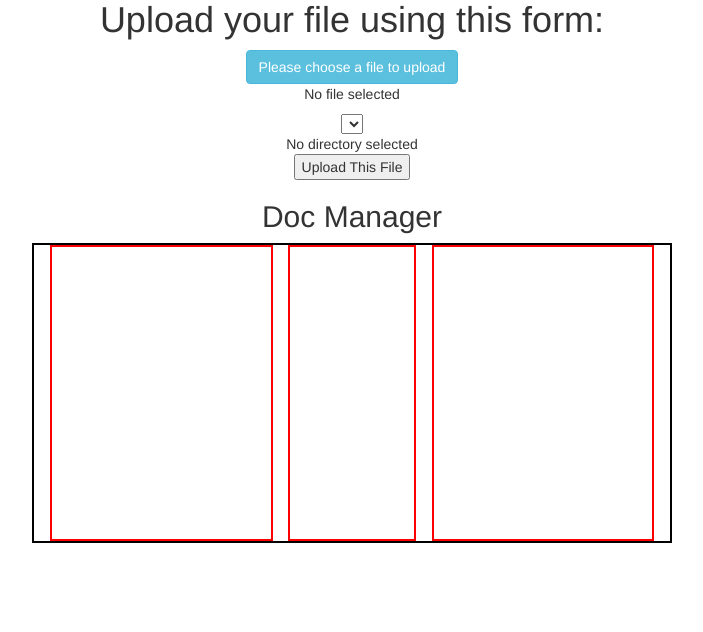
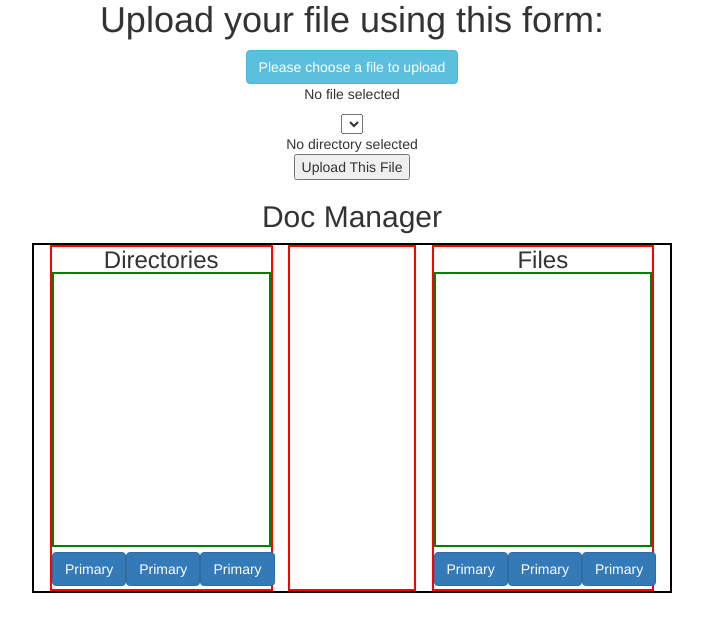
Before and after one commit to jeffreychen2016/Doc-Manager, a PHP site: page /Comdata_Prod/ in a window 1280 px wide. Shown: the part 148-780 px from the top of the page, without its empty margins (288-991 px from the left). Run offline with PHP 8.4, Linux system fonts and the light colour scheme; lists and menus that the app fills with data are empty; some libraries are stand-ins or nearby versions.

Commit message:
revised doc manager layout, and added some styles

```diff
--- a/css/style.css
+++ b/css/style.css
@@ -142,7 +142,7 @@ input[type="file"] {
     margin: auto;
     display: flex;
     justify-content: space-evenly;
-    height: 300px;
+    height: 350px;
 }
 
 #directory_manager {
@@ -159,3 +159,21 @@ input[type="file"] {
     width: 20%;
     border: 2px red solid;
 }
+
+.sub_title {
+    display: block;
+    margin:0px;
+    max-height: 25px;
+    text-align: center;
+}
+
+#directory_manager_form {
+    border: 2px solid green;
+    height: 275px;
+}
+
+.doc_manager_btn_group {
+    margin-top: 5px;
+    display: flex;
+    justify-content: space-evenly;
+}
--- a/index.php
+++ b/index.php
@@ -100,14 +100,31 @@ include 'process.php';
 		<h2 id="doc_manager_title">Doc Manager</h2>
 		<div id="doc_manager_wrapper">
 			<div id="directory_manager">
-				<form action="process.php" method="post" enctype="multipart/form-data" id="file_upload_form">
+				<h3 class="sub_title">Directories</h3>
+				<form action="process.php" method="post" enctype="multipart/form-data" id="directory_manager_form">
+
 				</form>
+				<div class="doc_manager_btn_group">
+					<button type="button" class="btn btn-primary">Primary</button>
+					<button type="button" class="btn btn-primary">Primary</button>
+					<button type="button" class="btn btn-primary">Primary</button>
+				</div>
 			</div>
+
 			<div id="arrow_sign">
 
 			</div>
+
 			<div id="file_manager">
+				<h3 class="sub_title">Files</h3>
+				<form action="process.php" method="post" enctype="multipart/form-data" id="directory_manager_form">
 
+				</form>
+				<div class="doc_manager_btn_group">
+					<button type="button" class="btn btn-primary">Primary</button>
+					<button type="button" class="btn btn-primary">Primary</button>
+					<button type="button" class="btn btn-primary">Primary</button>
+				</div>
 			</div>
 		</div>
 
```
